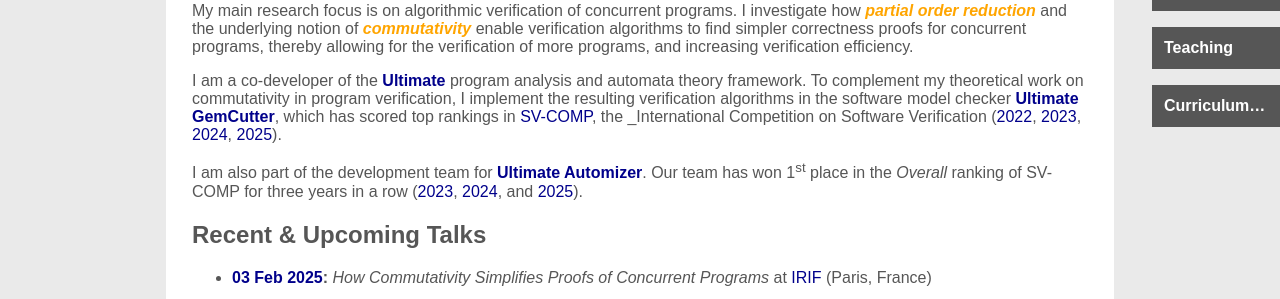
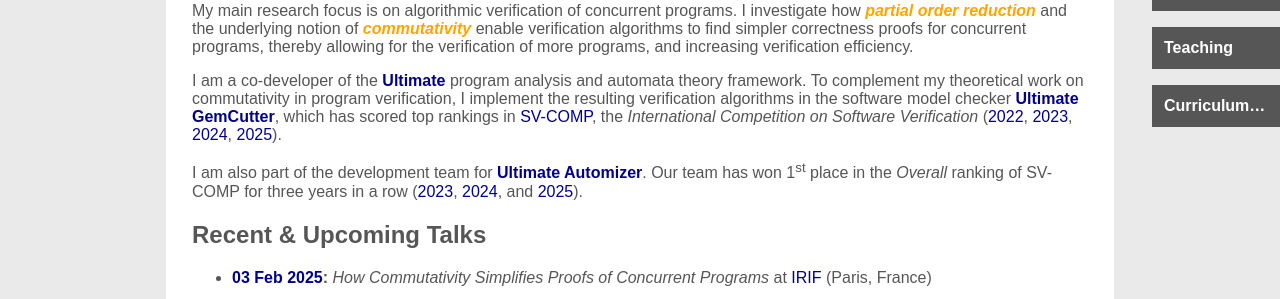
Before and after one commit to maul-esel/personal-website, a Jekyll site: the page built from index.markdown, in a window 1280 px wide and 1137 px high. Shown: the part 352-651 px from the top of the window. Built offline with Jekyll 4.4.1, drawn with Linux system fonts in a browser that asks for light colours.

Commit message:
formatting fix

```diff
--- a/index.markdown
+++ b/index.markdown
@@ -71,7 +71,7 @@ and increasing verification efficiency.
 
 I am a co-developer of the [**Ultimate**](https://ultimate-pa.org/) program analysis and automata theory framework.
 To complement my theoretical work on commutativity in program verification, I implement the resulting verification algorithms in the software model checker [**Ultimate GemCutter**](https://ultimate-pa.org/?ui=tool&tool=gemcutter),
-which has scored top rankings in [SV-COMP](https://sv-comp.sosy-lab.org/), the _International Competition on Software Verification ([2022](https://sv-comp.sosy-lab.org/2022/results/results-verified/), [2023](https://sv-comp.sosy-lab.org/2023/results/results-verified/), [2024](https://sv-comp.sosy-lab.org/2024/results/results-verified/), [2025](https://sv-comp.sosy-lab.org/2025/results/results-verified/)).
+which has scored top rankings in [SV-COMP](https://sv-comp.sosy-lab.org/), the _International Competition on Software Verification_ ([2022](https://sv-comp.sosy-lab.org/2022/results/results-verified/), [2023](https://sv-comp.sosy-lab.org/2023/results/results-verified/), [2024](https://sv-comp.sosy-lab.org/2024/results/results-verified/), [2025](https://sv-comp.sosy-lab.org/2025/results/results-verified/)).
 
 I am also part of the development team for [**Ultimate Automizer**](https://ultimate-pa.org/?ui=tool&tool=automizer).
 Our team has won 1<sup>st</sup> place in the _Overall_ ranking of SV-COMP for three years in a row ([2023](https://sv-comp.sosy-lab.org/2023/results/results-verified/), [2024](https://sv-comp.sosy-lab.org/2024/results/results-verified/), and [2025](https://sv-comp.sosy-lab.org/2023/results/results-verified/)).
```
